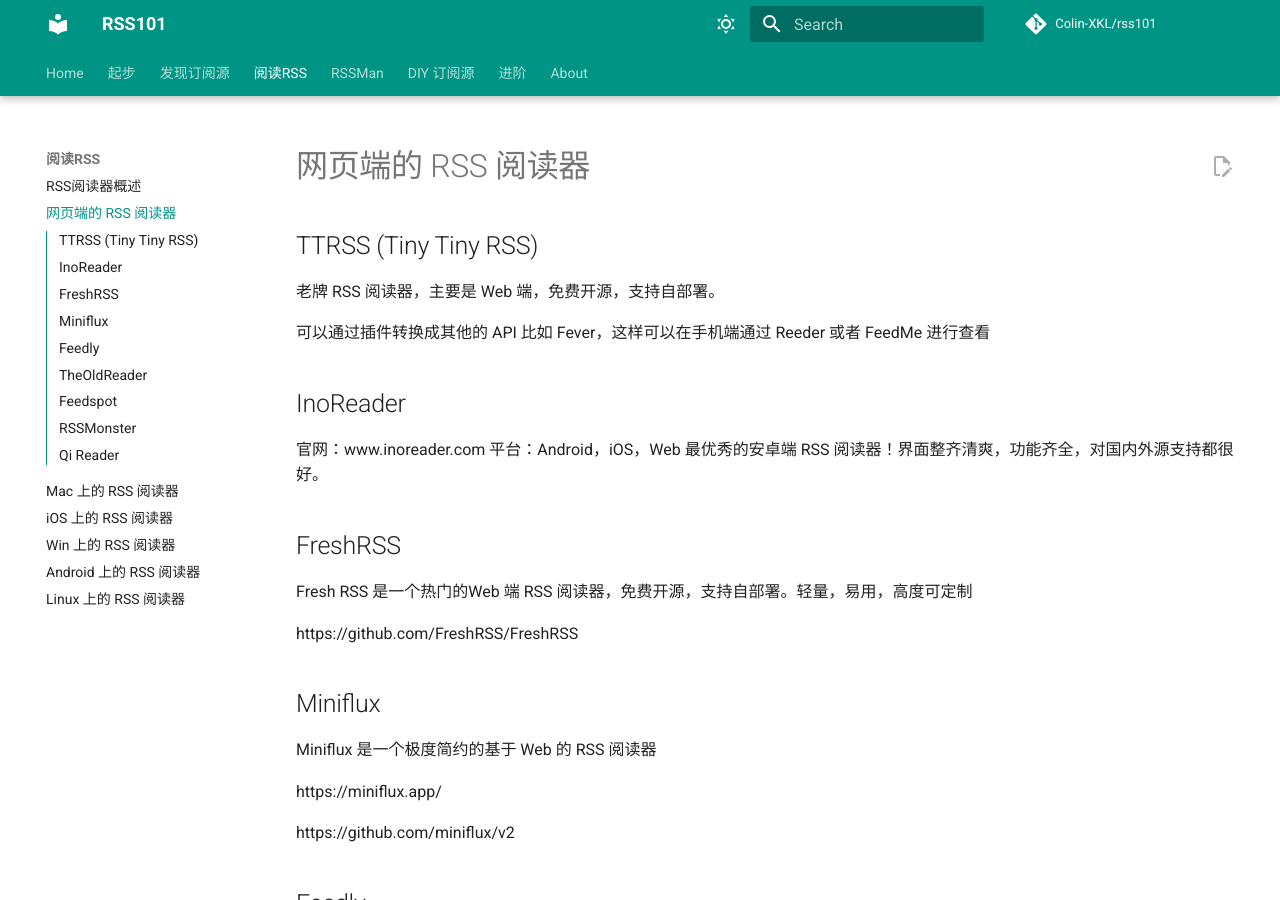
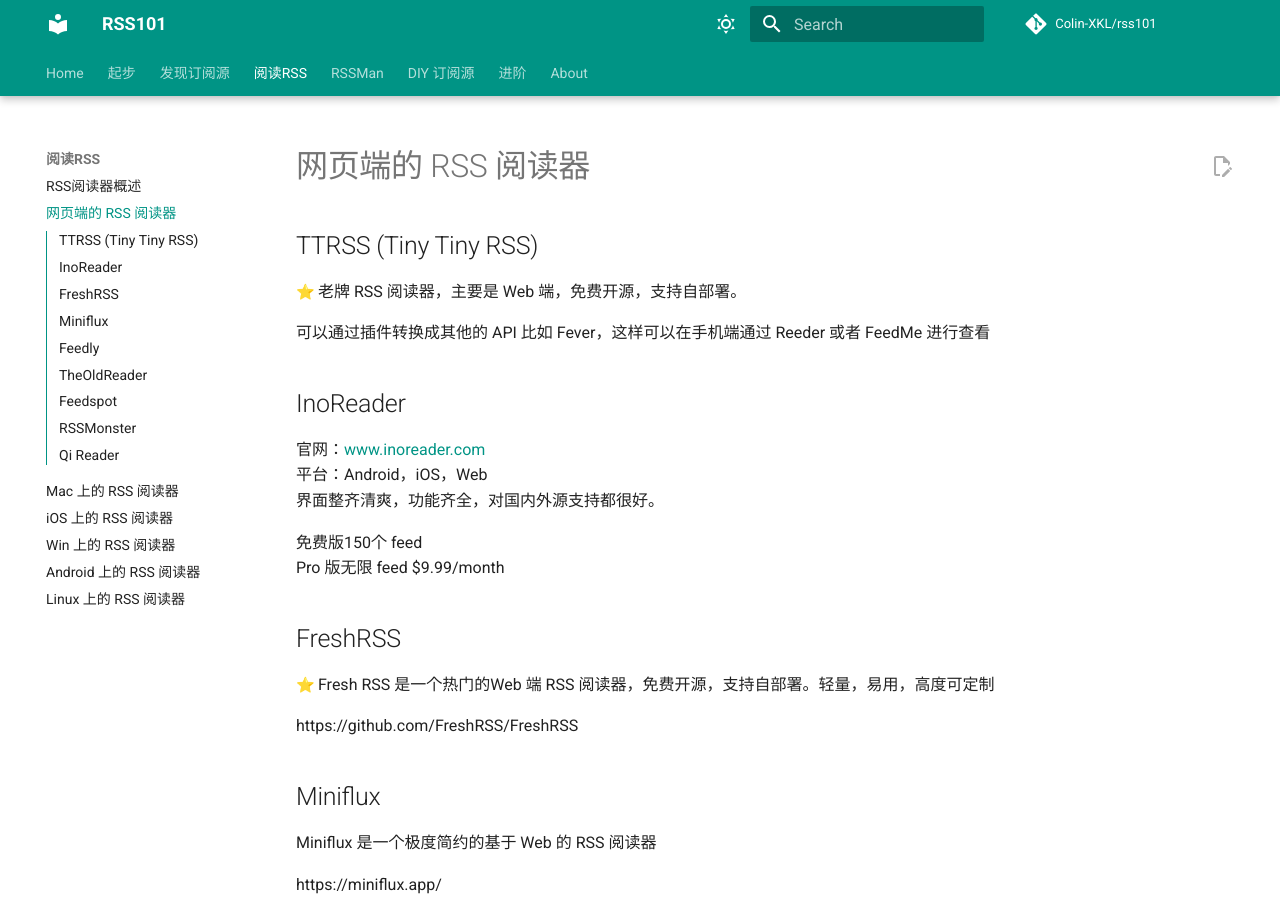
Before and after one commit to Colin-XKL/rss101, an MkDocs documentation site: the page built from docs/read-feed/reader-for-web.md, in a window 1280 px wide and 900 px high. Built offline with MkDocs 1.6.1 and Material for MkDocs 9.7.7, drawn with Linux system fonts in a browser that asks for light colours; emoji names are drawn with the system emoji font; comment, search, counter and statistics services are not loaded.

Commit message:
feat: update doc

```diff
--- a/docs/read-feed/reader-for-web.md
+++ b/docs/read-feed/reader-for-web.md
@@ -1,18 +1,21 @@
 
 
 ## TTRSS (Tiny Tiny RSS)
-老牌 RSS 阅读器，主要是 Web 端，免费开源，支持自部署。
+:star: 老牌 RSS 阅读器，主要是 Web 端，免费开源，支持自部署。
 
 可以通过插件转换成其他的 API 比如 Fever，这样可以在手机端通过 Reeder 或者 FeedMe 进行查看
 
 ## InoReader
-官网：www.inoreader.com
+官网：[www.inoreader.com](www.inoreader.com)
 平台：Android，iOS，Web
-最优秀的安卓端 RSS 阅读器！界面整齐清爽，功能齐全，对国内外源支持都很好。
+界面整齐清爽，功能齐全，对国内外源支持都很好。
+
+免费版150个 feed
+Pro 版无限 feed $9.99/month
 
 ## FreshRSS
 
-Fresh RSS 是一个热门的Web 端 RSS 阅读器，免费开源，支持自部署。轻量，易用，高度可定制
+:star: Fresh RSS 是一个热门的Web 端 RSS 阅读器，免费开源，支持自部署。轻量，易用，高度可定制
 
 https://github.com/FreshRSS/FreshRSS
 
```
Also changed, not shown: docs/read-feed/reader-for-ios.md (+1 -1 lines), docs/read-feed/reader-for-mac.md (+2 -1 lines).
